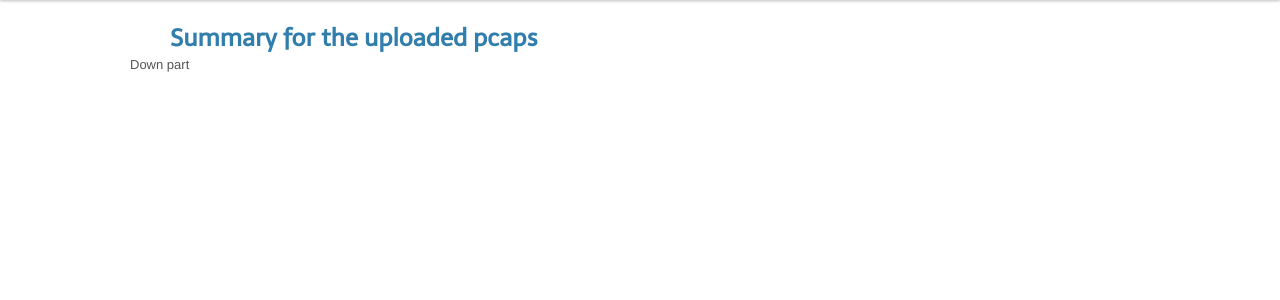
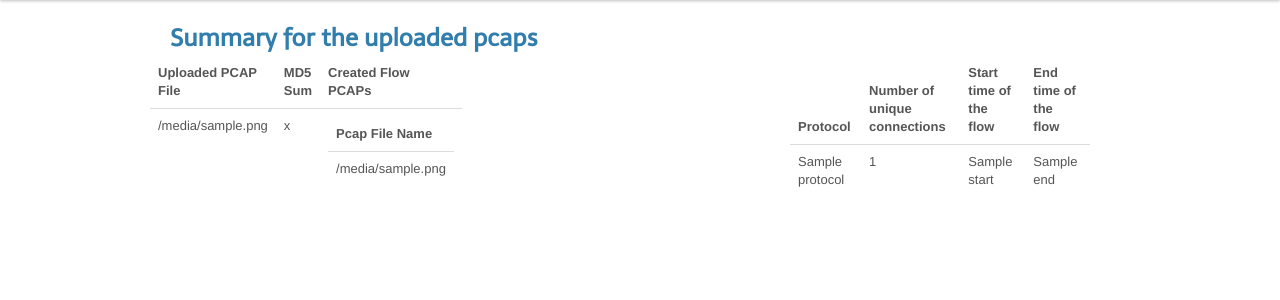
Before and after one commit to oguzy/ovizart, a Django app: template openwitness/templates/pcap/summary.html in a window 1280 px wide. Shown: the part 40-340 px from the top of the page. Run offline with Django 3.2, Linux system fonts and the light colour scheme; the template is opened without the code that fills it: most values are stand-ins (such as "Sample title", 1, 10 or a date in 2020); some libraries are stand-ins or nearby versions.

Commit message:
details about the uploaded pcaps and flow information is added to the template

```diff
--- a/openwitness/templates/pcap/summary.html
+++ b/openwitness/templates/pcap/summary.html
@@ -9,5 +9,65 @@
 {% endblock %}
 
 {% block down %}
-Down part
+        <div class="span4">
+            <table class="table">
+                <thead>
+                    <tr>
+                        <th>Uploaded PCAP File</th>
+                        <th>MD5 Sum</th>
+                        <th>Created Flow PCAPs</th>
+                    </tr>
+                </thead>
+                <tbody>
+                {% for f in flow %}
+                    <tr>
+
+                            <td>{{ f.file_name }}</td>
+                            <td>{{ f.hash_value }}</td>
+                            <td>
+
+                                <table class="table">
+                                    <thead>
+                                        <tr>
+                                            <th>Pcap File Name</th>
+                                        <tr>
+                                    </thead>
+                                    <tbody>
+                                    {% for pcap in f.pcaps %}
+                                        <tr>
+                                            <td>{{ pcap.file_name }}</td>
+                                        </tr>
+                                    {% endfor %}
+                                    </tbody>
+                                </table>
+
+                            </td>
+                    </tr>
+                {% endfor %}
+                </tbody>
+            </table>
+        </div>
+
+        <div class="span4 offset4">
+            <table class="table">
+                <thead>
+                    <tr>
+                        <th>Protocol</th>
+                        <th>Number of unique connections</th>
+                        <th>Start time of the flow</th>
+                        <th>End time of the flow</th>
+                    </tr>
+                </thead>
+                <tbody>
+                    {% for protocol, details in flow_details.items %}
+                        <tr>
+                            <td> {{ protocol }} </td>
+                            <td> {{ details.count }} </td>
+                            <td> {{details.start }} </td>
+                            <td> {{details.end }} </td>
+                        </tr>
+                    {% endfor %}
+                </tbody>
+            </table>
+        </div>
 {% endblock %}
```
